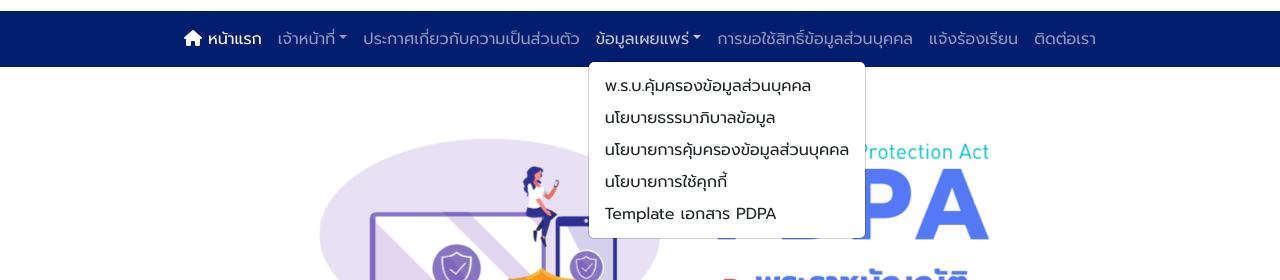
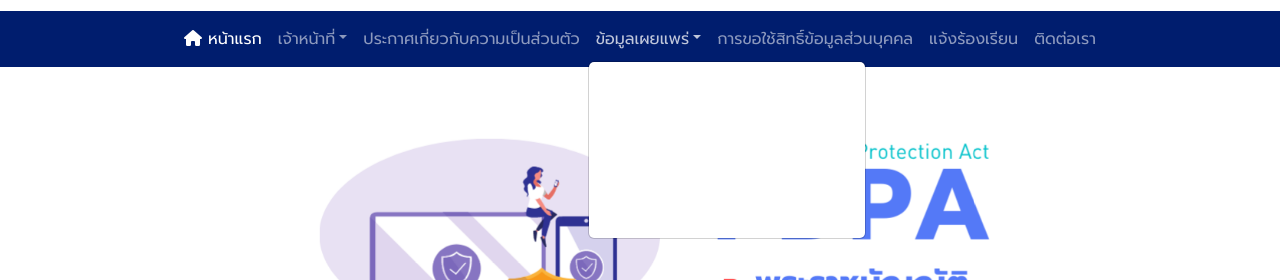
Before and after one commit to dajim10/pdpa, a React (Vite) app: page / in a window 1280 px wide. Both pictures are taken after a click on the button "ข้อมูลเผยแพร่". Shown: the part 249-529 px from the top of the page. Built offline with nearby package versions, Linux system fonts and the light colour scheme.

Commit message:
edit menu

```diff
--- a/src/components/Nav.jsx
+++ b/src/components/Nav.jsx
@@ -23,7 +23,12 @@ function Nav() {
         <div className="collapse navbar-collapse" id="navbarSupportedContent">
           <ul className="navbar-nav mx-auto mb-2 mb-lg-0">
             <li className="nav-item">
-              <Link to ="/" className="nav-link active" aria-current="page" href="#">
+              <Link
+                to="/"
+                className="nav-link active"
+                aria-current="page"
+                href="#"
+              >
                 <i className="fa fa-home"></i> หน้าแรก
               </Link>
             </li>
@@ -42,7 +47,7 @@ function Nav() {
 
               <ul className="dropdown-menu" aria-labelledby="navbarDropdown">
                 <li>
-                  <Link to="/employee"className="dropdown-item" href="#">
+                  <Link to="/employee" className="dropdown-item" href="#">
                     คณะทำงาน
                   </Link>
                 </li>
@@ -70,12 +75,21 @@ function Nav() {
 
               <ul className="dropdown-menu" aria-labelledby="navbarDropdown">
                 <li>
-                  <Link to ="/T_0052" className="dropdown-item" href="../pdf/T_0052.pdf">
+                  <a
+                    className="dropdown-item"
+                    href="http://www.ratchakitcha.soc.go.th/DATA/PDF/2562/A/069/T_0052.PDF"
+                    target="_blank"
+                    rel="noopener noreferrer"
+                  >
                     พ.ร.บ.คุ้มครองข้อมูลส่วนบุคคล
-                  </Link>
+                  </a>
                 </li>
                 <li>
-                  <a className="dropdown-item" href="#">
+                  <a
+                    className="dropdown-item"
+                    href="https://www.sepo.go.th/tinymce/plugins/filemanager/thumbs//161263-2.pdf"
+                    target="_blank" rel="noopener noreferrer"
+                  >
                     นโยบายธรรมาภิบาลข้อมูล
                   </a>
                 </li>
--- a/src/components/nav.css
+++ b/src/components/nav.css
@@ -4,3 +4,13 @@
     top:0px;
     z-index: 1000;
 }
+
+.dropdown:hover .dropdown-menu{
+    display:block;
+    background-color: #001D6E;
+
+}
+
+.dropdown-menu li a {
+    color: #fff;
+}
```
